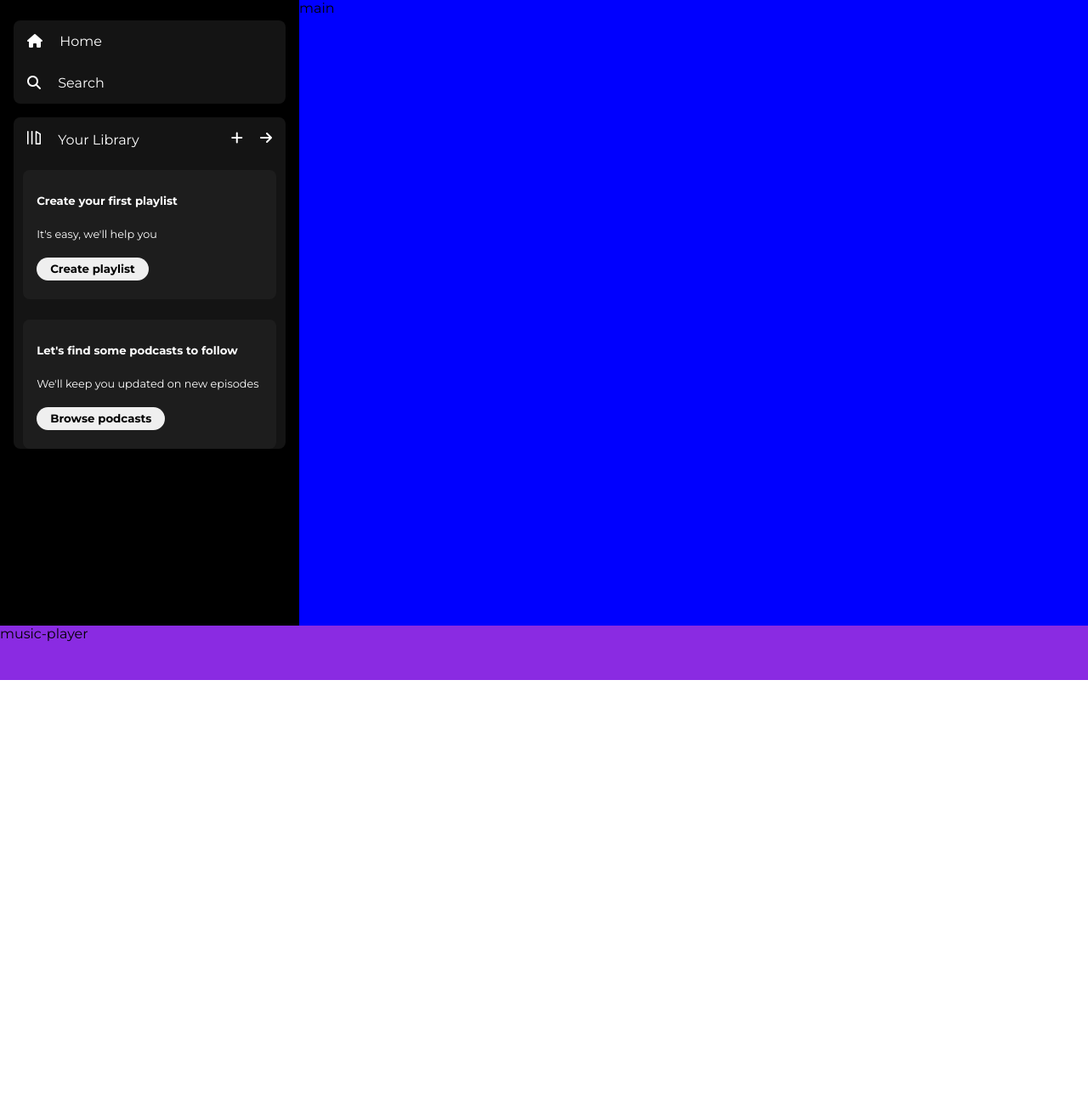
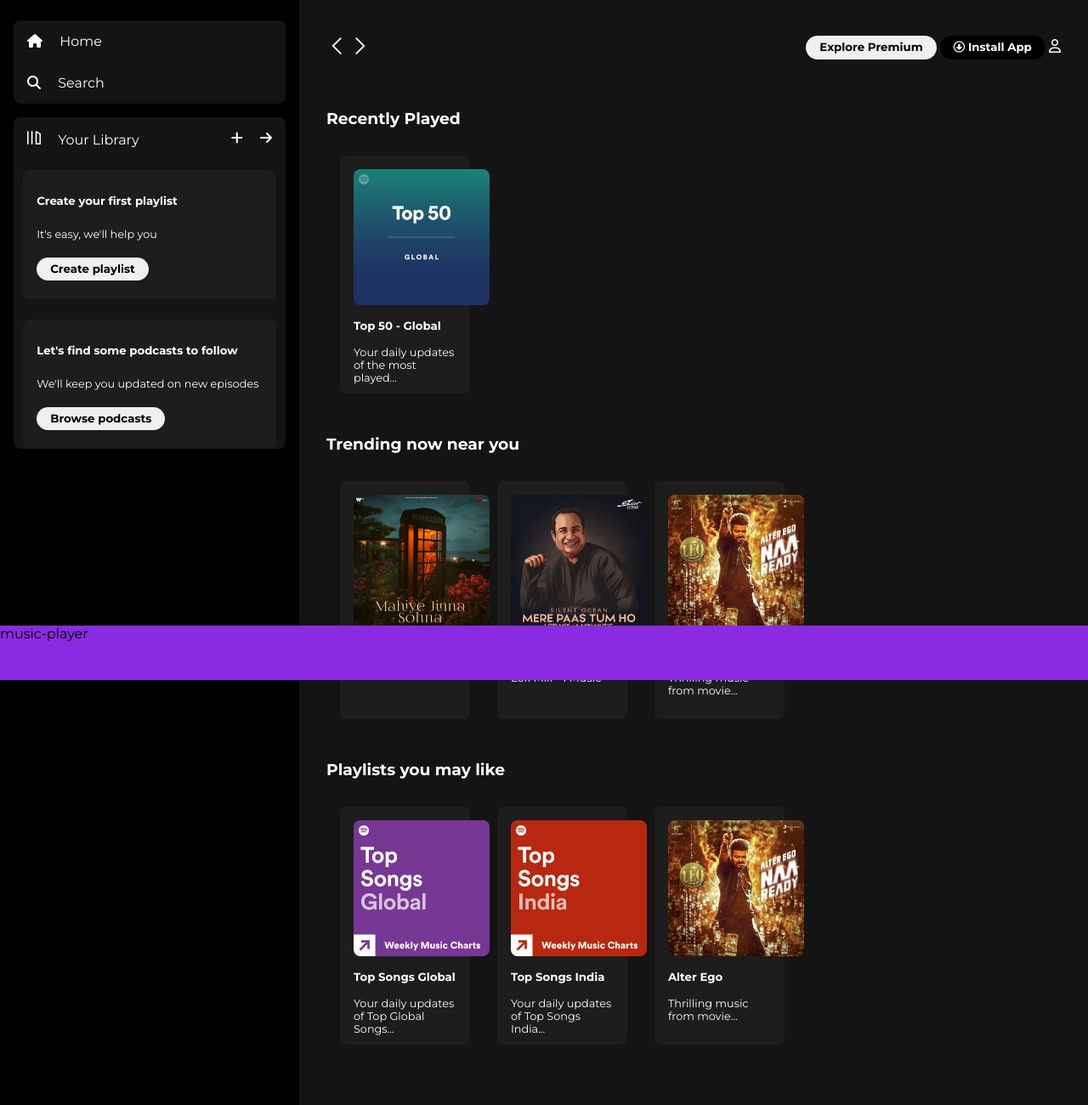
Before and after one commit to sabinbabu/audiovibes, a plain HTML site: page index.html in a window 1280 px wide. Shown: the top 1300 px of the page at 85% size. Before the commit the page ends 800 px from the top, so only its background shows below. Drawn offline with Linux system fonts and the light colour scheme.

Commit message:
main section added

```diff
--- a/index.html
+++ b/index.html
@@ -54,10 +54,88 @@
                     <p class="white">We'll keep you updated on new episodes</p>
                     <button class="badge">Browse podcasts</button>
                 </div>
-
             </div>
         </div>
-        <div class="main-content">main</div>
+        <div class="main-content">
+            <div class="main-nav">
+                <div class="nav-icons">
+                    <img src="./resources/backward_icon.png">
+                    <img src="./resources/forward_icon.png">
+                </div>
+                <div class="nav-menu">
+                    <button class="badge">Explore Premium</button>
+                    <button class="badge black"><i class="fa-regular fa-circle-down"></i>  Install App</button>
+                    <i class="fa-regular fa-user white"></i>
+                </div>
+            </div>
+            <div class="main-content">
+                <h3 class="white">Recently Played</h3>
+                <div class="content-cards">
+                    <div class="main-card">
+                        <div class="img-card">
+                            <img src="./resources/card1img.jpeg"/>
+                        </div>
+                        <h5 class="white">Top 50 - Global</h5>
+                        <p class="white">Your daily updates of the most played...</p>
+                    </div>
+                </div>
+
+                <h3 class="white">Trending now near you</h3>
+                <div class="content-cards">
+                    <div class="main-card">
+                        <div class="img-card">
+                            <img src="./resources/card2img.jpeg"/>
+                        </div>
+                        <h5 class="white">Mahiye Jinna Sohna</h5>
+
+                    </div>
+
+                    <div class="main-card">
+                        <div class="img-card">
+                            <img src="./resources/card3img.jpeg"/>
+                        </div>
+                        <h5 class="white">Silent Ocean</h5>
+                        <p class="white">Lofi Mix -  1 Music</p>
+                    </div>
+
+                    <div class="main-card">
+                        <div class="img-card">
+                            <img src="./resources/card4img.jpeg"/>
+                        </div>
+                        <h5 class="white">Alter Ego</h5>
+                        <p class="white">Thrilling music from movie...</p>
+                    </div>
+                </div>
+
+
+                <h3 class="white">Playlists you may like</h3>
+                <div class="content-cards">
+                    <div class="main-card">
+                        <div class="img-card">
+                            <img src="./resources/card5img.jpeg"/>
+                        </div>
+                        <h5 class="white">Top Songs Global</h5>
+                        <p class="white">Your daily updates of Top Global Songs...</p>
+                    </div>
+
+                    <div class="main-card">
+                        <div class="img-card">
+                            <img src="./resources/card6img.jpeg"/>
+                        </div>
+                        <h5 class="white">Top Songs India</h5>
+                        <p class="white">Your daily updates of Top Songs India...</p>
+                    </div>
+
+                    <div class="main-card">
+                        <div class="img-card">
+                            <img src="./resources/card4img.jpeg"/>
+                        </div>
+                        <h5 class="white">Alter Ego</h5>
+                        <p class="white">Thrilling music from movie...</p>
+                    </div>
+                </div>
+            </div>
+        </div>
         <div class="music-player">music-player</div>
     </div>
 </body>
--- a/style.css
+++ b/style.css
@@ -2,6 +2,7 @@
     margin: 0 ;
     padding: 0;
     font-family: Montserrat;
+
 }
 
 .white{
@@ -15,12 +16,12 @@
 
 .main{
     display: flex;
+    background-color: #000;
 }
 
 /* sidebar */
 
 .sidebar{
-    background-color: #000;
     height: 100vh;
     width: 22rem;
 }
@@ -79,10 +80,73 @@ border: none;
 font-weight: 650;
 }
 
+/* main */
+
 .main-content{
-    background-color: blue;
+    background-color: #141414;
     flex: 1;
+    padding: 1rem;
 }
+
+.main-content h3{
+    margin-top: 1rem;
+}
+
+.content-cards{
+    display: flex;
+    margin-bottom: 3rem;
+}
+
+.main-nav{
+    height: 3rem;
+    display: flex;
+    flex-wrap: wrap;
+    justify-content: space-between;
+    position: sticky;
+    top: 0;
+    background-color: #141414;
+    align-items: center;
+    padding: 1rem;
+}
+
+.black{
+    background-color: #000;
+    color: #fff;
+}
+
+.main-card{
+    background-color:#1e1e1eee ;
+    width: 14%;
+    height: 15.5rem;
+    border-radius: 0.5rem;
+    display: flex;
+    flex-direction: column;
+    padding: 1rem;
+    margin: 2rem 1rem 0 1rem;
+}
+
+.main-card p{
+    font-size: 0.8rem;
+    margin-top: 1rem;
+
+}
+
+.img-card{
+    height: 10rem;
+    width: 10rem;
+    border-radius: 0.5rem;
+    margin-bottom: 1rem;
+}
+
+.img-card img{
+    height: 100%;
+    width: 100%;
+    background-size: cover;
+    border-radius: 0.5rem;
+    margin-bottom: 1rem;
+}
+
+
 .music-player{
     background-color: blueviolet;
     bottom: 0;
```
